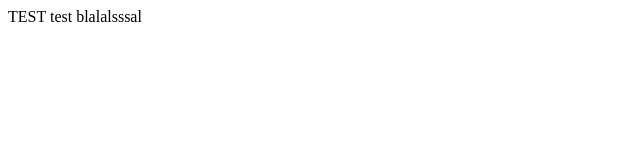
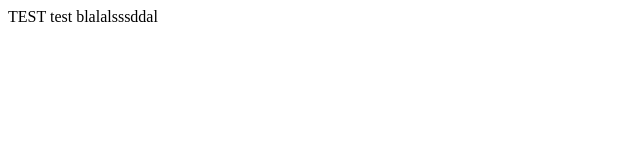
Before and after one commit to cyril-opencampus/lafourchetteabretelle, a plain HTML site: page index.html in a window 1280 px wide. Shown: the full height of the page, 0-640 px from the left. Drawn offline with Linux system fonts and the light colour scheme.

Commit message:
mon commit

```diff
--- a/index.html
+++ b/index.html
@@ -1,5 +1,5 @@
 <html>
     <body>
-        TEST test blalalsssal
+        TEST test blalalsssddal
     </body>
 </html>
```
